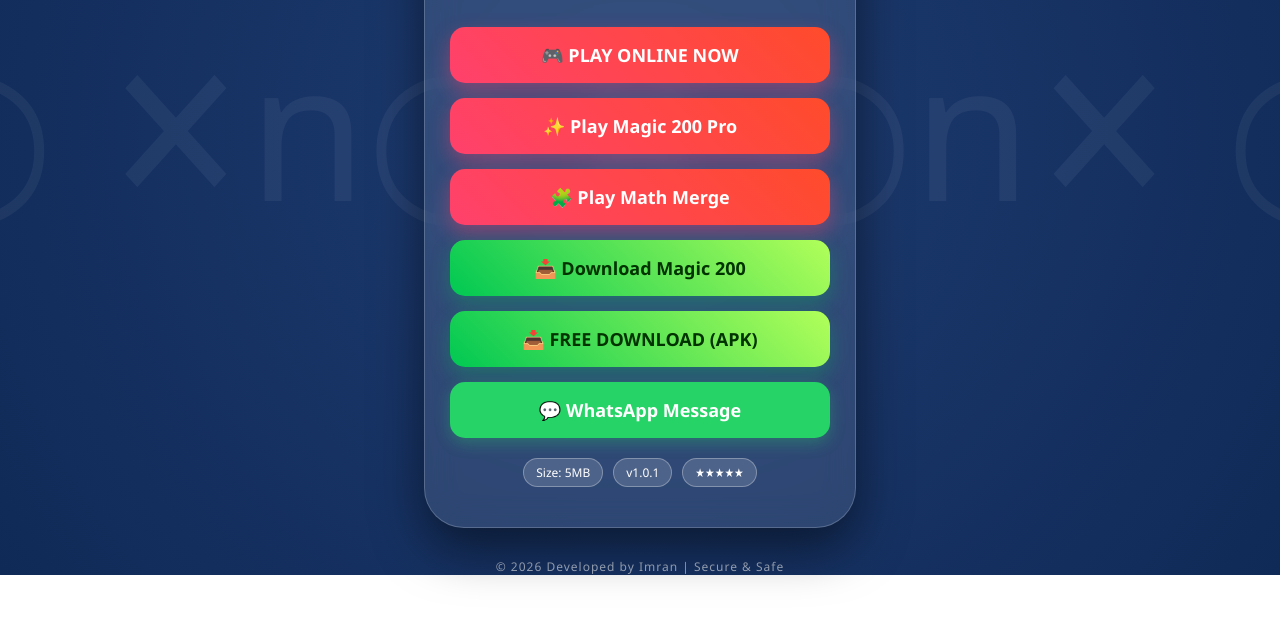
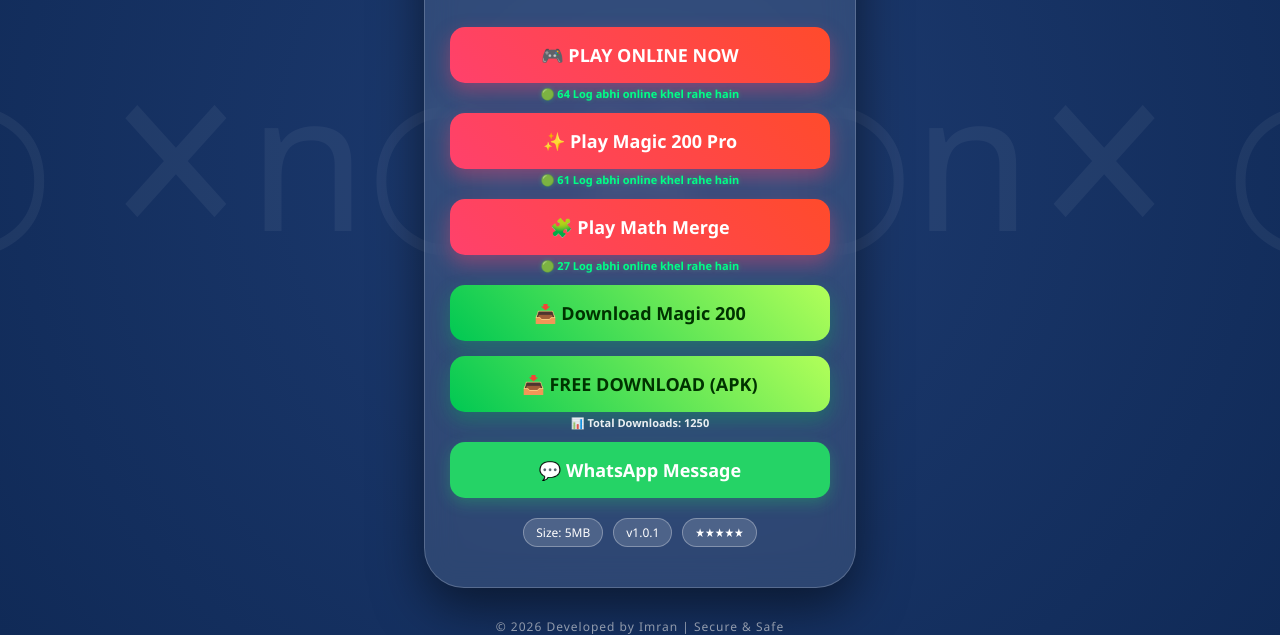
Before and after one commit to Imran13144/Tic-Tac-Toe-Dawnload, a plain HTML site: page index.html in a window 1280 px wide. Shown: the part 322-957 px from the top of the page. Before the commit the page ends 897 px from the top, so only its background shows below. Drawn offline with Linux system fonts and the light colour scheme.

Commit message:
Update index.html

```diff
--- a/index.html
+++ b/index.html
@@ -55,7 +55,7 @@
             width: 130px;
             height: 130px;
             border-radius: 30px;
-            box-shadow: 0 10px 20px rgba(0,0,0,0.4);
+            box-shadow: 0 10px;20px rgba(0,0,0,0.4);
             border: 3px solid #00c853;
         }
 
@@ -136,6 +136,29 @@
             opacity: 0.6;
             letter-spacing: 1px;
         }
+
+        /* --- NEW CODE ADDED AS REQUESTED BY USER --- */
+        /* Ye naye CSS styles buttons ke niche counters dikhane ke liye hain */
+        .live-counter {
+            font-size: 11px;
+            color: #00ff87;
+            margin-top: -12px;
+            margin-bottom: 12px;
+            text-align: center;
+            font-weight: bold;
+            text-shadow: 0 0 5px rgba(0, 255, 135, 0.3);
+        }
+
+        .download-counter {
+            font-size: 11px;
+            color: #ffffff;
+            margin-top: -12px;
+            margin-bottom: 12px;
+            text-align: center;
+            font-weight: bold;
+            opacity: 0.9;
+        }
+        /* --- END OF NEW CSS --- */
     </style>
 </head>
 <body>
@@ -148,25 +171,29 @@
         <h1>Tic Tac Toe Pro</h1>
         <p class="tagline">Aapka favourite game ab aur bhi behtar! <br> Online khele ya APK download karein.</p>
 
-        <a href="play.html" class="btn play-btn">
+        <a href="play.html" class="btn play-btn" id="btn-ttt">
             🎮 PLAY ONLINE NOW
         </a>
+        <div class="live-counter">🟢 <span id="count-ttt">...</span> Log abhi online khel rahe hain</div>
 
-        <a href="https://imran13144.github.io/Magic-200-Pro/" class="btn play-btn">
+        <a href="https://imran13144.github.io/Magic-200-Pro/" class="btn play-btn" id="btn-magic">
             ✨ Play Magic 200 Pro
         </a>
+        <div class="live-counter">🟢 <span id="count-magic">...</span> Log abhi online khel rahe hain</div>
 
-        <a href="https://imran13144.github.io/Math-Merge/" class="btn play-btn">
+        <a href="https://imran13144.github.io/Math-Merge/" class="btn play-btn" id="btn-math">
             🧩 Play Math Merge
         </a>
+        <div class="live-counter">🟢 <span id="count-math">...</span> Log abhi online khel rahe hain</div>
 
         <a href="Magic 200 Pro.apk" download="Magic 200 Pro.apk" class="btn download-btn">
             📥 Download Magic 200
         </a>
 
-        <a href="Tic Tac Tae Pro.apk" download="Tic Tac Tae Pro.apk" class="btn download-btn">
+        <a href="Tic Tac Tae Pro.apk" download="Tic Tac Tae Pro.apk" class="btn download-btn" id="btn-apk-download">
             📥 FREE DOWNLOAD (APK)
         </a>
+        <div class="download-counter">📊 Total Downloads: <span id="count-apk">...</span></div>
 
         <a href="https://wa.me/919307679432?text=Hello!%20Maine%20aapka%20game%20dekha." class="btn whatsapp-btn">
             💬 WhatsApp Message
@@ -183,5 +210,52 @@
         &copy; 2026 Developed by Imran | Secure & Safe
     </div>
 
-</body>
+    <script>
+        // 1. Function to set random live players simulation
+        function simulateLivePlayers(elementId, baseMin, baseMax) {
+            const element = document.getElementById(elementId);
+            if (element) {
+                // Random number generator
+                let count = Math.floor(Math.random() * (baseMax - baseMin + 1)) + baseMin;
+                element.textContent = count;
+
+                // Live feel dene ke liye har kuch der me count badalta rahega
+                setInterval(() => {
+                    let change = Math.floor(Math.random() * 5) - 2; // -2 se +2 ka change
+                    count += change;
+                    if (count < baseMin) count = baseMin;
+                    if (count > baseMax) count = baseMax;
+                    element.textContent = count;
+                }, 4000);
+            }
+        }
+
+        // Start simulations when page loads
+        simulateLivePlayers('count-ttt', 45, 85);    // Tic Tac Toe players
+        simulateLivePlayers('count-magic', 30, 65);  // Magic 200 players
+        simulateLivePlayers('count-math', 20, 50);   // Math Merge players
+
+        // 2. Click Counter Logic for APK Download
+        const apkBtn = document.getElementById('btn-apk-download');
+        const apkCountDisplay = document.getElementById('count-apk');
+
+        // Check if there is a previous count in browser memory, otherwise start at base number
+        let totalDownloads = localStorage.getItem('apk_downloads');
+        if (!totalDownloads) {
+            totalDownloads = 1250; // Pehle se dikhane ke liye ek aacha starting number
+            localStorage.setItem('apk_downloads', totalDownloads);
+        }
+
+        apkCountDisplay.textContent = totalDownloads;
+
+        // When button is clicked, increase the count
+        if (apkBtn) {
+            apkBtn.addEventListener('click', function() {
+                totalDownloads = parseInt(totalDownloads) + 1;
+                localStorage.setItem('apk_downloads', totalDownloads);
+                apkCountDisplay.textContent = totalDownloads;
+            });
+        }
+    </script>
+    </body>
 </html>
```
